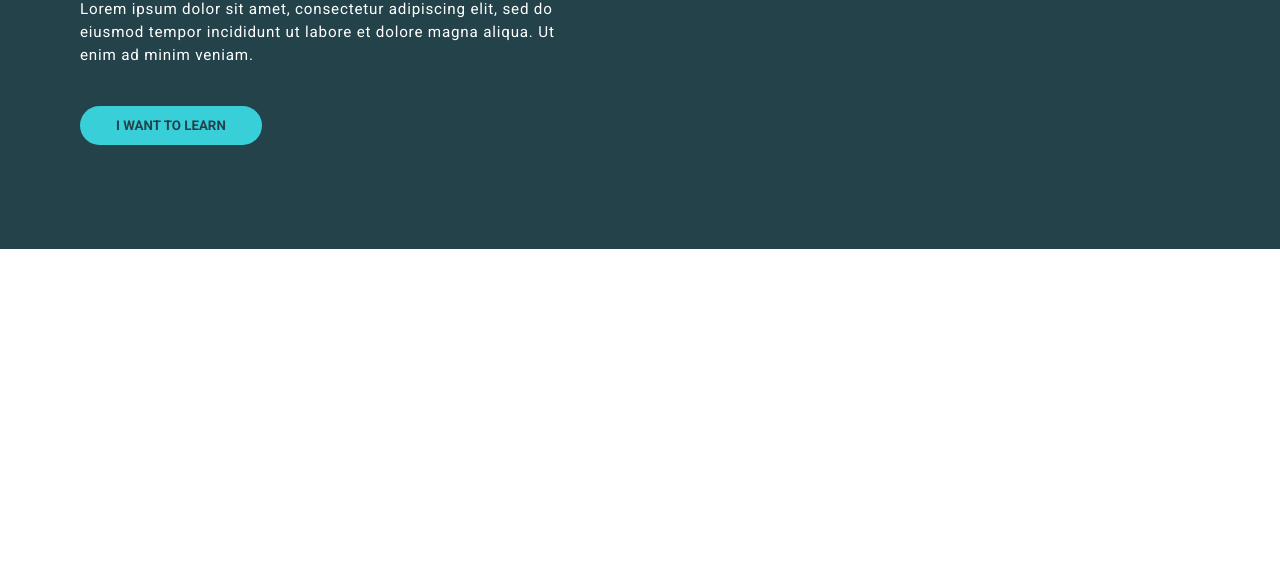
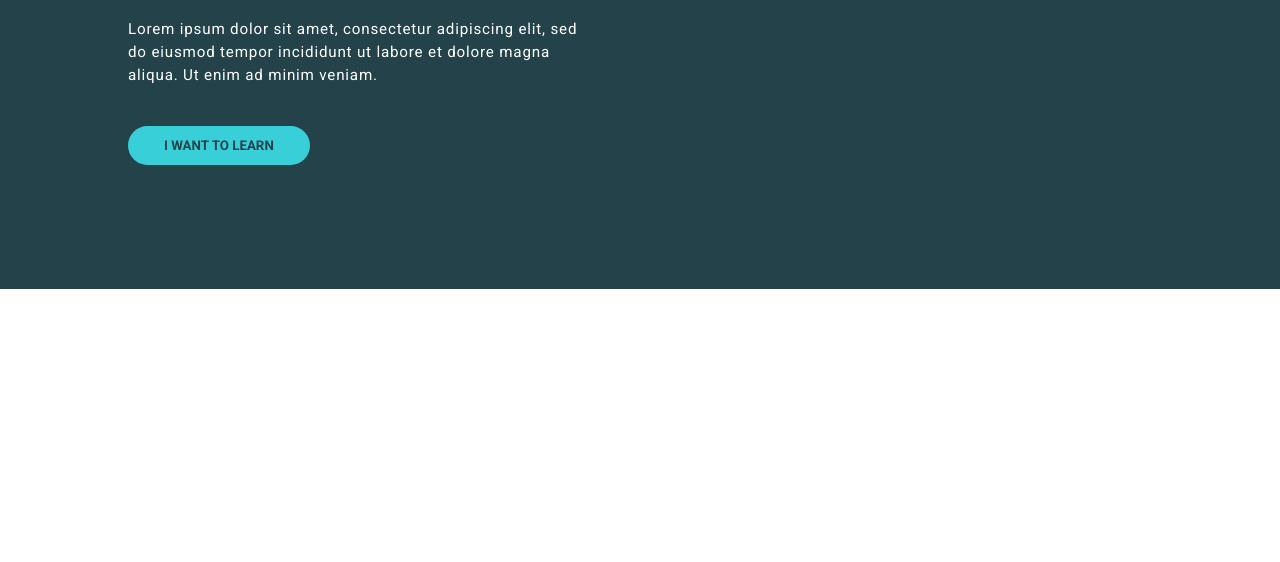
Before and after one commit to anabfuentes/responsive-header, a plain HTML site: page index.html in a window 1280 px wide. Shown: the part 238-800 px from the top of the page. Drawn offline with Linux system fonts and the light colour scheme.

Commit message:
Added to and styled hero area to better match design

```diff
--- a/index.html
+++ b/index.html
@@ -13,6 +13,7 @@
   </head>
 
   <body>
+    <div class="hero">
     <div class="container">
       <div class="intro-content">
         <h1>Responsive layouts don't have to be a struggle</h1>
@@ -24,5 +25,6 @@
       </div>
       <button><a href="#">I want to learn</a></button>
     </div>
+  </div>
   </body>
 </html>
--- a/style.css
+++ b/style.css
@@ -10,15 +10,15 @@ body {
   letter-spacing: .05rem;
 }
 
-.container {
+.hero {
+  padding: 100px 0;
   background: #23424a;
   color: white;
+}
 
-  width: 100%;
-  max-width: 1440px;
+.container {
+  width: 80%;
   margin: 0 auto;
-
-  padding: 5rem;
 }
 
 .intro-content {
```
